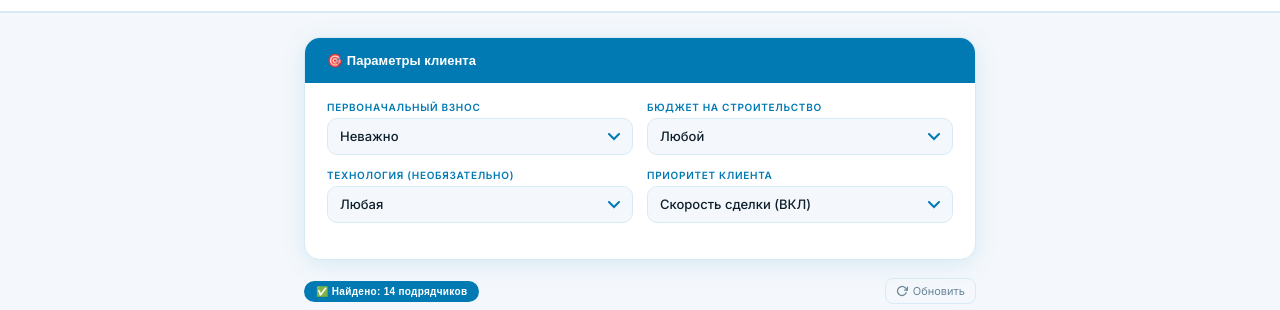
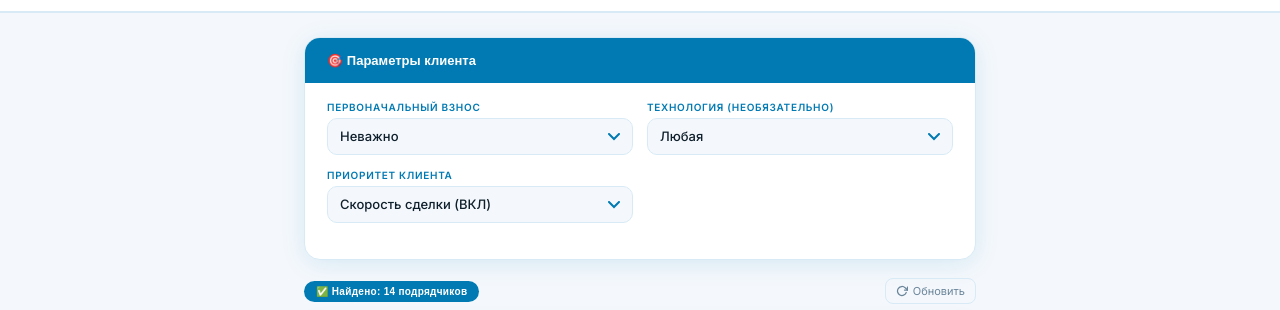
Before and after one commit to dinmel99/contractors, a plain HTML site: page index.html in a window 1280 px wide. Shown: the part 53-363 px from the top of the page. Drawn offline with Linux system fonts and the light colour scheme; no server answers; a web font is replaced by a local one.

Commit message:
Remove budget filter from index.html
Removed budget filter from the form and updated rendering logic accordingly.

```diff
--- a/index.html
+++ b/index.html
@@ -137,19 +137,7 @@
             <option value="no">Нет ПВ</option>
           </select>
         </div>
-        <div class="filter-group">
-          <label>Бюджет на строительство</label>
-          <select id="fBudget" onchange="onFilterChange()">
-            <option value="any">Любой</option>
-            <option value="4">до 4 млн</option>
-            <option value="5">до 5 млн</option>
-            <option value="6">до 6 млн</option>
-            <option value="7">до 7 млн</option>
-            <option value="8">до 8 млн</option>
-            <option value="9">до 9 млн</option>
-            <option value="15">от 10 млн+</option>
-          </select>
-        </div>
+
         <div class="filter-group">
           <label>Технология (необязательно)</label>
           <select id="fTech" onchange="onFilterChange()">
@@ -284,12 +272,11 @@ function renderCard(p, rank) {
 function render() {
   if (!dataLoaded) return;
   const pv = document.getElementById('fPV').value;
-  const budget = document.getElementById('fBudget').value;
   const tech = document.getElementById('fTech').value;
 
   let filtered = partners.filter(p => {
     if (pv === 'no' && !String(p.pvNote||'').includes('✅')) return false;
-    if (budget !== 'any' && (p.budgetFrom||0) > parseFloat(budget)) return false;
+
     if (tech !== 'any' && !(p.tech||[]).join(' ').toLowerCase().includes(tech.toLowerCase())) return false;
     return true;
   });
```
